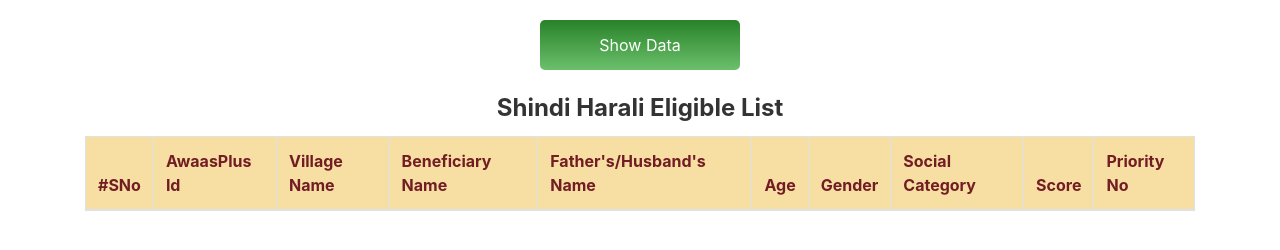
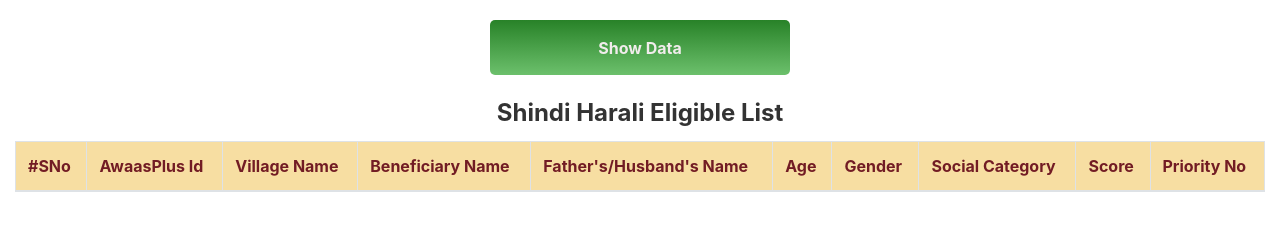
Before and after one commit to Vaishdube9309/ShindiHarali, a plain HTML site: page index.html in a window 1280 px wide. Drawn offline with nearby package versions, Linux system fonts and the light colour scheme.

Commit message:
Update index.html

```diff
--- a/index.html
+++ b/index.html
@@ -39,10 +39,11 @@
       }
       .save {
         width: 100%;
-        max-width: 200px;
-        height: 50px;
+        max-width: 300px;
+        height: 55px;
         background: -webkit-linear-gradient(rgb(40, 130, 40), rgb(108, 192, 108));
-        color: white;
+        color: #f1ecec;
+        font-weight: bolder;
         border: none;
         border-radius: 5px;
       }
@@ -62,10 +63,13 @@
         background-color: #f7dea2;
         color: #721c24;
       }
+      table {
+        width: 100%; /* Ensure the table spans the full width */
+      }
     </style>
   </head>
   <body>
-    <div class="container">
+    <div class="container-fluid">
       <div class="center text-center">
         <button
           id="showDataBtn"
```
